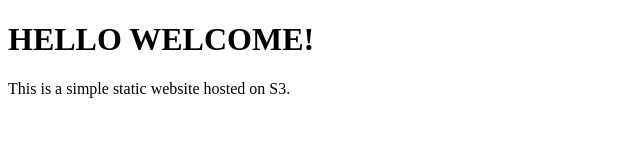
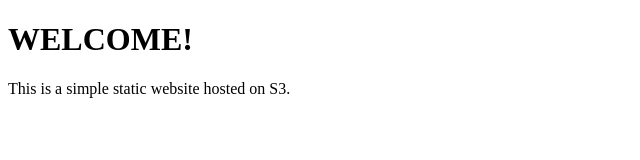
Before and after one commit to prajwal-d14/my-static-site, a plain HTML site: page index.html in a window 1280 px wide. Shown: the whole page, without its empty margins (0-640 px from the left). Drawn offline with Linux system fonts and the light colour scheme.

Commit message:
index.html 1.3

```diff
--- a/index.html
+++ b/index.html
@@ -4,7 +4,7 @@
     <title>My Simple Website</title>
 </head>
 <body>
-    <h1>HELLO WELCOME!</h1>
+    <h1>WELCOME!</h1>
     <p>This is a simple static website hosted on S3.</p>
 </body>
 </html>
```
